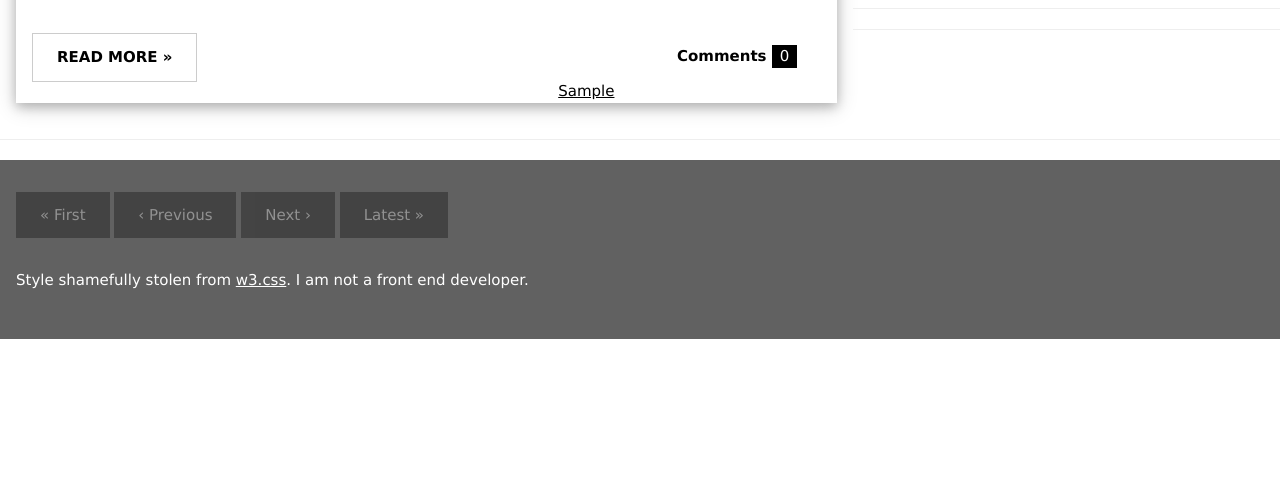
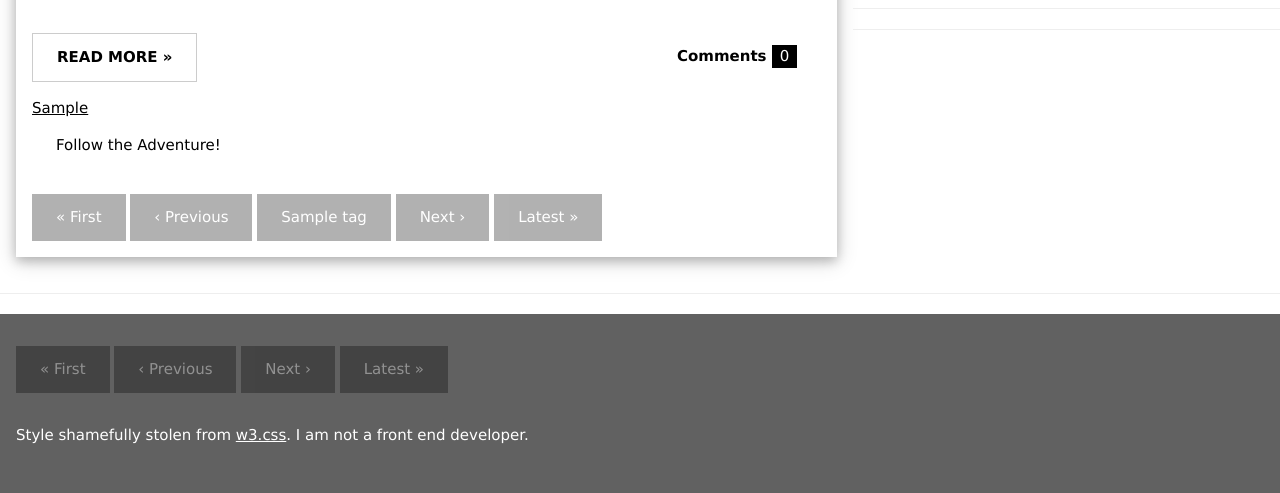
Before and after one commit to mattsalo81/api_stuffmattdid_today, a Django app: page / in a window 1280 px wide. Shown: the part 940-1433 px from the top of the page. Before the commit the page ends 1279 px from the top, so only its background shows below. Run offline with Django 3.2, Linux system fonts and the light colour scheme; tables that the repository leaves empty hold one stand-in row (values such as "Sample post").

Commit message:
added "follow the adventure!" section that navigates by tag

```diff
--- /dev/null
+++ b/blog/templates/blog/adventure.html
@@ -0,0 +1,25 @@
+{% if adventure.first_post %}
+  <a href="{{ adventure.first_url }}" class="w3-button w3-black w3-padding-large w3-margin-bottom">&laquo; First</a>
+{% else %}
+  <button class="w3-button w3-black w3-disabled w3-padding-large w3-margin-bottom">&laquo; First</button>
+{% endif %}
+
+{% if adventure.prev_post %}
+  <a href="{{ adventure.prev_url }}" class="w3-button w3-black w3-padding-large w3-margin-bottom">&lsaquo; Previous</a>
+{% else %}
+  <button class="w3-button w3-black w3-disabled w3-padding-large w3-margin-bottom">&lsaquo; Previous</button>
+{% endif %}
+
+<button class="w3-button w3-black w3-disabled w3-padding-large w3-margin-bottom"> {{ adventure.name }} </button>
+
+{% if adventure.next_post %}
+  <a href="{{ adventure.next_url }}" class="w3-button w3-black w3-padding-large w3-margin-bottom">Next &rsaquo;</a>
+{% else %}
+  <button class="w3-button w3-black w3-disabled w3-padding-large w3-margin-bottom">Next &rsaquo;</button>
+{% endif %}
+
+{% if adventure.last_post %}
+<a href="{{ adventure.latest.url }}" class="w3-button w3-black w3-padding-large w3-margin-bottom">Latest &raquo;</a>
+{% else %}
+  <button class="w3-button w3-black w3-disabled w3-padding-large w3-margin-bottom">Latest &raquo;</button>
+{% endif %}
--- a/blog/templates/blog/post.html
+++ b/blog/templates/blog/post.html
@@ -42,6 +42,7 @@
             <div class="w3-col m4 w3-hide-small">
                 <p><span class="w3-padding-large w3-right"><b>Comments  </b> <span class="w3-tag">0</span></span></p>
             </div>
+        </div>
         <div>
             <!-- HEADER
             {% if post.files.all %}
@@ -53,6 +54,14 @@
                 <br>
             {% endfor %}
         </div>
+        <div>
+            {% if tag_info %}
+            <p><span class="w3-padding-large "> Follow the Adventure!</span></p>
+                {% for tag_name, adventure in tag_info.items %}
+                    </br>
+                    {% include "blog/adventure.html" with adventure=adventure %}
+                {% endfor %}
+            {% endif %}
         </div>
     </div>
 
--- a/blog/views.py
+++ b/blog/views.py
@@ -26,7 +26,7 @@ def jsonpost_view(request, pk):
     content = JSONRenderer().render(serializer.data)
     return HttpResponse(content)
 
-def prevpost_view(request, pk):
+def prevpost_view(request, pk, tag):
     """
     returns the pk value of the post preceding the post given
     by the pk value
@@ -66,43 +66,81 @@ def latestpost_view(request):
         raise Http404("Unable to find any posts")
     return post_view(request, post.pk)
 
+def get_other_post(post, post_type, tag):
+    try:
+        if   (post_type == 'first'):
+            if (tag is not None):
+                mypost = Post.objects.filter(tags__name=tag).order_by('pub_date').first().pk
+            else:
+                mypost = Post.objects.order_by('pub_date').first().pk
+        elif (post_type == 'prev'):
+            if (tag is not None):
+                mypost = post.get_previous_by_pub_date(tags__name=tag).pk
+            else:
+                mypost = post.get_previous_by_pub_date().pk
+        elif (post_type == 'next'):
+            if (tag is not None):
+                mypost = post.get_next_by_pub_date(tags__name=tag).pk
+            else:
+                mypost = post.get_next_by_pub_date().pk
+        elif (post_type == 'latest'):
+            if (tag is not None):
+                mypost = Post.objects.filter(tags__name=tag).order_by('pub_date').last().pk
+            else:
+                mypost = Post.objects.order_by('pub_date').last().pk
+        else:
+            raise ValueError("type <%s> is not supported" % post_type)
+    except Post.DoesNotExist:
+        mypost = 0
+    if(int(mypost) == int(post.pk)):
+        mypost = 0
+    url = reverse('post', kwargs={'pk': mypost})
+    return (mypost, url)
+
 def post_view(request, pk):
     """
     Displays the contents of a blog post, given by the primary key
     """
+
     # get current post
     try:
         post = Post.objects.filter(pk=pk).select_related().get()
     except Post.DoesNotExist:
         raise Http404("Post does not exist")
     # get previous post
-    try:
-        prev_post = post.get_previous_by_pub_date().pk
-    except Post.DoesNotExist:
-        prev_post = 0
-    if(int(prev_post) == int(pk)):
-        prev_post = 0
+    (prev_post, prev_url) = get_other_post(post, 'prev', None);
     # get next post
-    try:
-        next_post = post.get_next_by_pub_date().pk
-    except Post.DoesNotExist:
-        next_post = 0
-    if(int(next_post) == int(pk)):
-        next_post = 0
+    (next_post, next_url) = get_other_post(post, 'next', None);
     # get first post
-    ordered = Post.objects.order_by('pub_date', 'pk')
-    first_post = ordered.first().pk
-    if(int(first_post) == int(pk)):
-        first_post = 0
+    (first_post, first_url) = get_other_post(post, 'first', None);
     # get latest post
-    last_post = ordered.last().pk
-    if(int(last_post) == int(pk)):
-        last_post = 0
-    # get links to posts
-    first_url = reverse('post', kwargs={'pk': first_post})
-    prev_url = reverse('post', kwargs={'pk': prev_post})
-    next_url = reverse('post', kwargs={'pk': next_post})
-    last_url = reverse('post', kwargs={'pk': last_post})
+    (last_post, last_url) = get_other_post(post, 'latest', None);
+
+    # get tag links
+    tag_info = {}
+    for mytag in post.tags.all():
+        tag_links = {}
+        # get previous tag_post
+        (prev_tag_post, prev_tag_url) = get_other_post(post, 'prev', mytag.name);
+        # get next tag_post
+        (next_tag_post, next_tag_url) = get_other_post(post, 'next', mytag.name);
+        # get first tag_post
+        (first_tag_post, first_tag_url) = get_other_post(post, 'first', mytag.name);
+        # get latest tag_post
+        (last_tag_post, last_tag_url) = get_other_post(post, 'latest', mytag.name);
+
+        tag_links['prev_post']  = prev_tag_post
+        tag_links['prev_url']   = prev_tag_url
+        tag_links['next_post']  = next_tag_post
+        tag_links['next_url']   = next_tag_url
+        tag_links['first_post'] = first_tag_post
+        tag_links['first_url']  = first_tag_url
+        tag_links['last_post']  = last_tag_post
+        tag_links['last_url']   = last_tag_url
+        tag_links['name']       = mytag.name.ljust(16)
+
+        tag_info[mytag.name] = tag_links
+
     # render template
     return render(request, 'blog/post.html', context={
         'post'      : post,
@@ -114,4 +152,5 @@ def post_view(request, pk):
         'prev_url'  : prev_url,
         'next_url'  : next_url,
         'last_url'  : last_url,
+        'tag_info'  : tag_info,
     })
```
Lines whose indentation alone changed are shown as unchanged.
